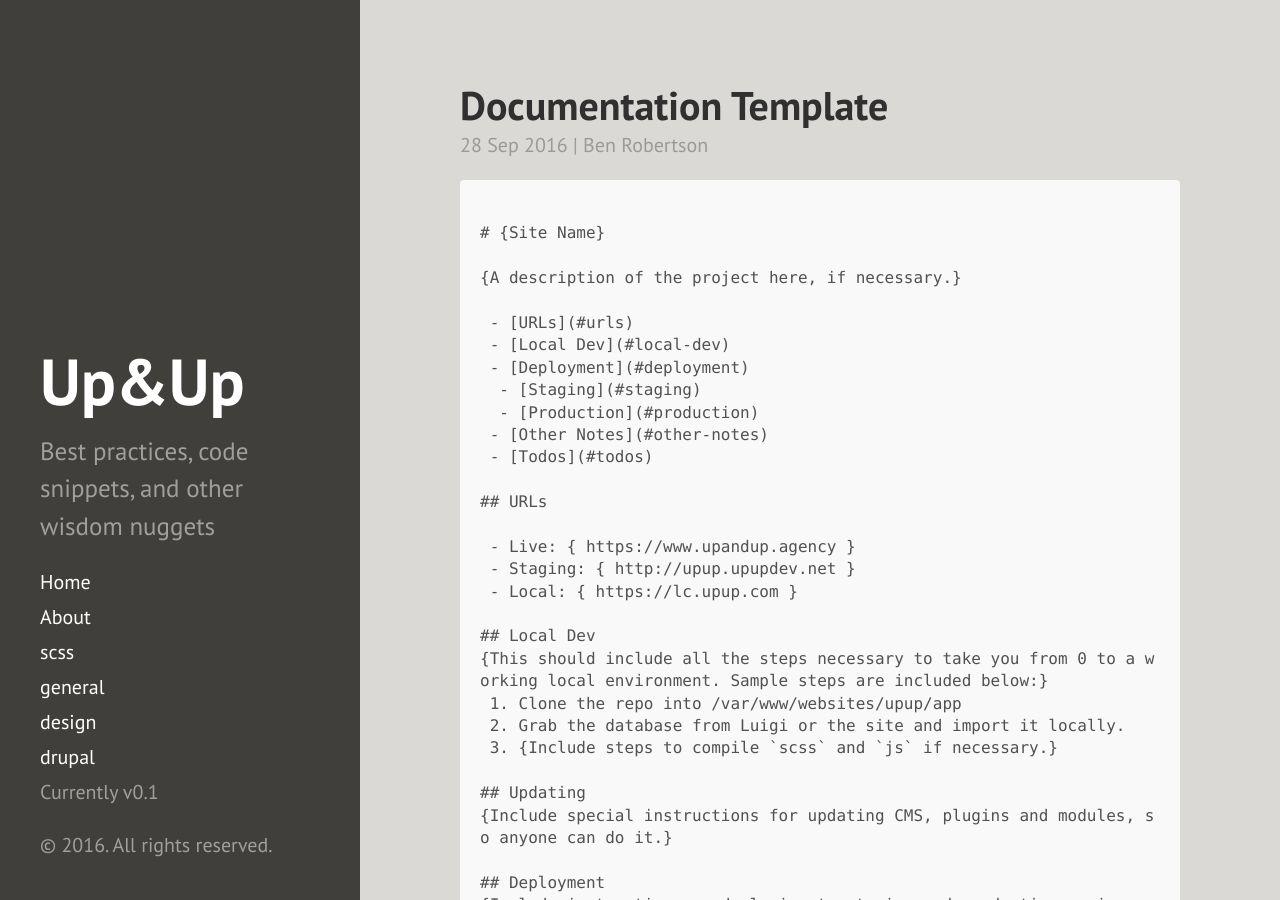
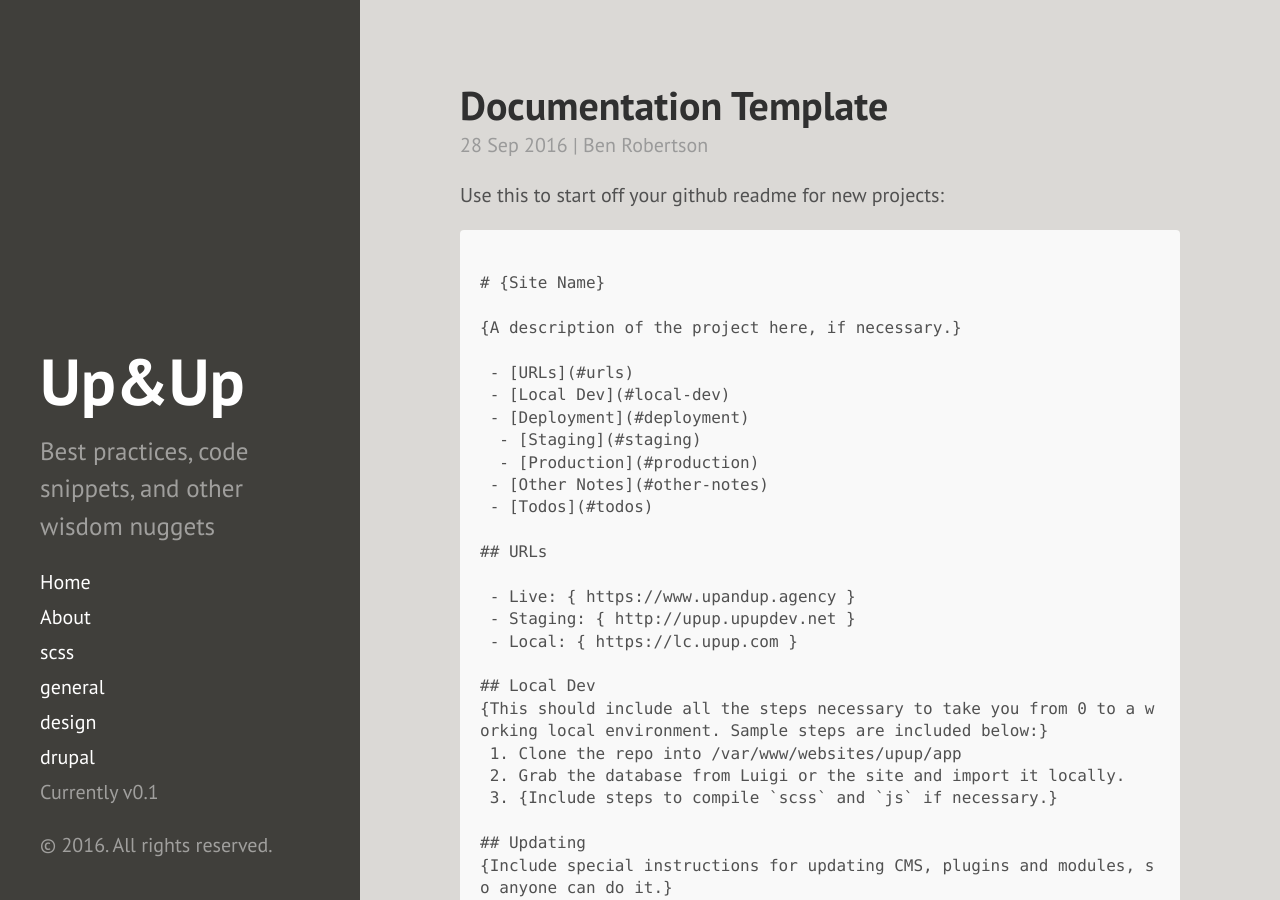
Before and after one commit to mergeweb/best_practices, a Jekyll site: the page built from _posts/2016-09-28-documentation-template.md, in a window 1280 px wide and 900 px high. Built offline with Jekyll 4.4.1, drawn with Linux system fonts in a browser that asks for light colours; Markdown is read by kramdown in place of the engine named in the settings.

Commit message:
Add documentation template post

````diff
--- a/_posts/2016-09-28-documentation-template.md
+++ b/_posts/2016-09-28-documentation-template.md
@@ -5,6 +5,8 @@ date:   2016-09-28
 author: Ben Robertson
 categories: general
 ---
+
+Use this to start off your github readme for new projects:
 
 ```
 
````
